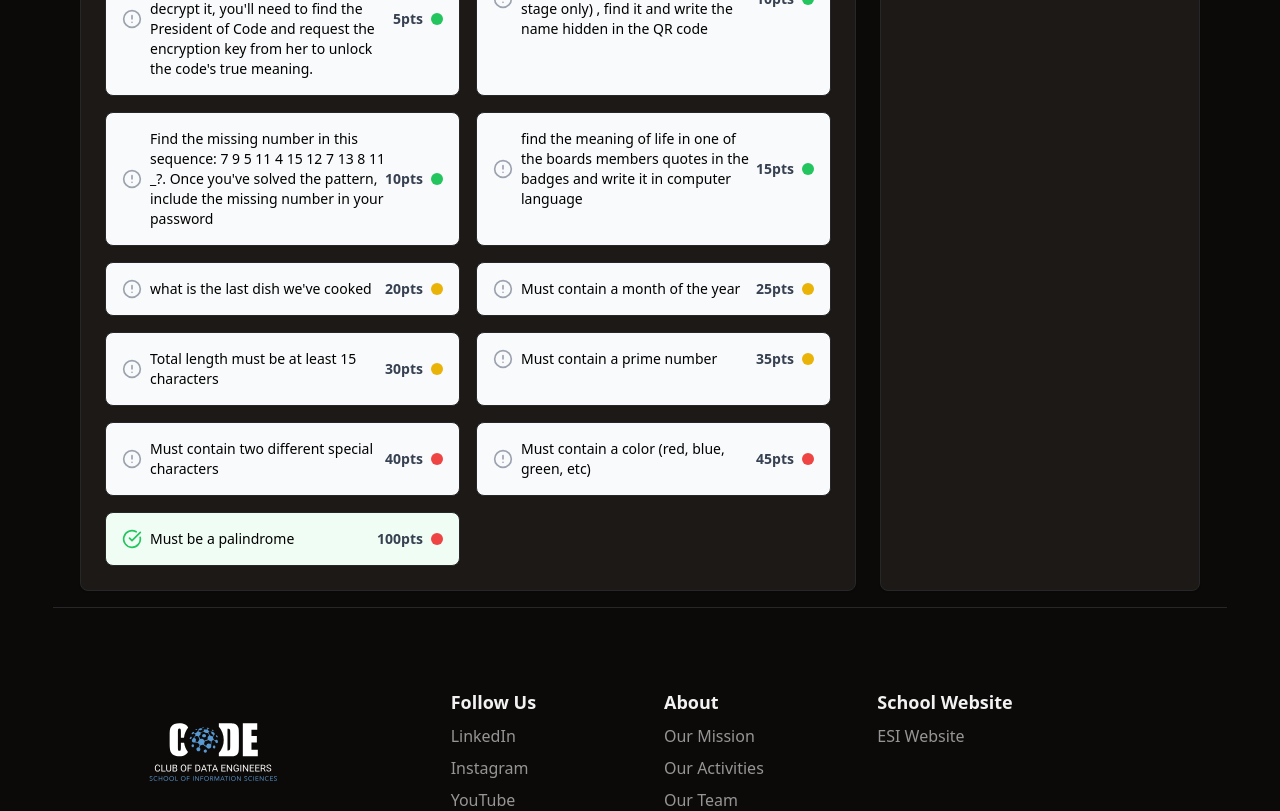
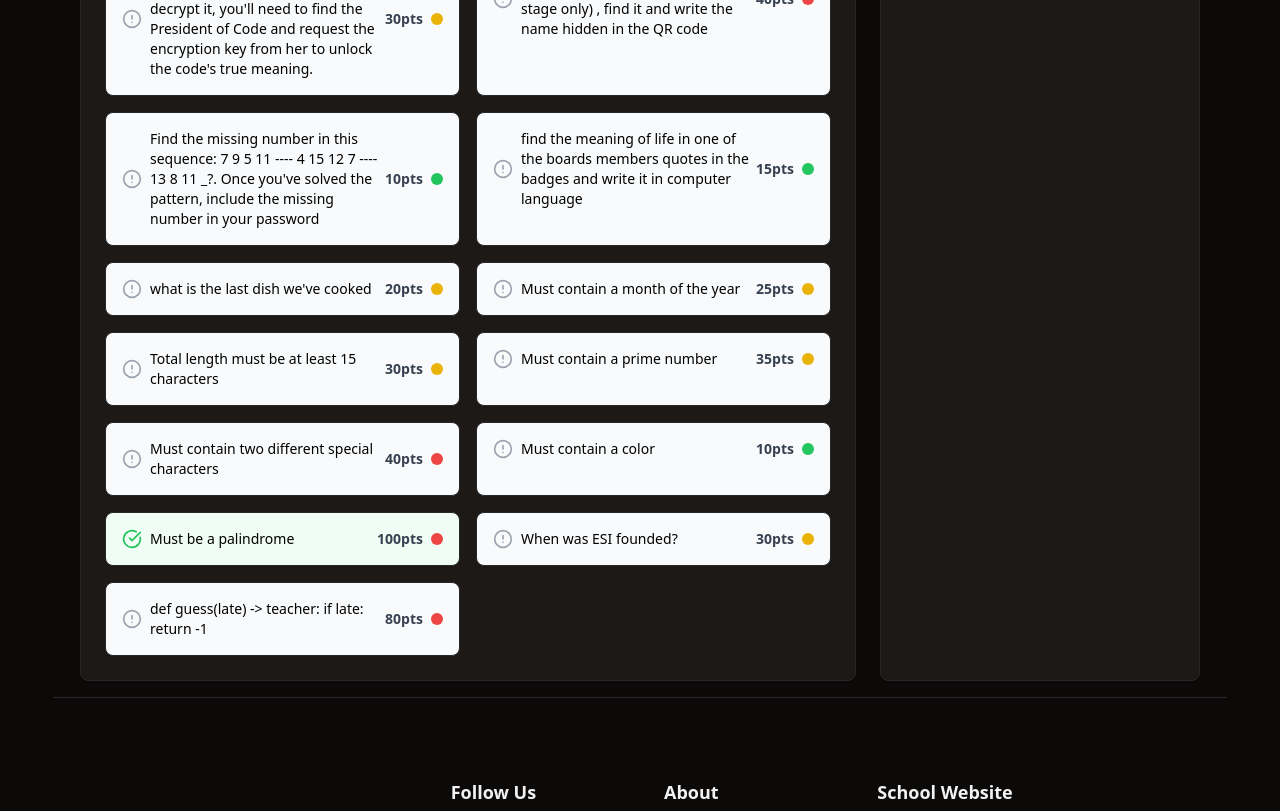
Before and after one commit to mouadenna/landingPage, a React (Vite) app: page /password-game in a window 1280 px wide. Shown: the part 620-1431 px from the top of the page. Built offline with nearby package versions, Linux system fonts and the light colour scheme; no server answers; the database is empty.

Commit message:
Update PasswordGame.tsx

```diff
--- a/src/components/PasswordGame.tsx
+++ b/src/components/PasswordGame.tsx
@@ -54,9 +54,9 @@ const GAME_END_TIME = GAME_START_TIME + (GAME_DURATION * 1000);
 
 
 const rules: Rule[] = [
-  { id: 1, text: "The encrypted code 'htij' must be included in the  password, but to decrypt it, you'll need to find the President of Code and request the encryption key from her to unlock the code's true meaning.", points: 5, check: (pwd: string) => pwd.toLowerCase().includes('code') },
-  { id: 2, text: "there's a QR code that has code esi logo somewhere in the school (first stage only) , find it and write the name hidden in the QR code", points: 10, check: (pwd: string) => pwd.toLowerCase().includes('huggingface')  },
-  { id: 3, text: "Find the missing number in this sequence: 7 9 5 11     4 15 12 7       13 8 11 _?. Once you've solved the pattern, include the missing number in your password", points: 10, check: (pwd: string) => pwd.toLowerCase().includes('10') },
+  { id: 1, text: "The encrypted code 'htij' must be included in the  password, but to decrypt it, you'll need to find the President of Code and request the encryption key from her to unlock the code's true meaning.", points: 30, check: (pwd: string) => pwd.toLowerCase().includes('code') },
+  { id: 2, text: "there's a QR code that has code esi logo somewhere in the school (first stage only) , find it and write the name hidden in the QR code", points: 40, check: (pwd: string) => pwd.toLowerCase().includes('huggingface')  },
+  { id: 3, text: "Find the missing number in this sequence: 7 9 5 11 ---- 4 15 12 7 ---- 13 8 11 _?. Once you've solved the pattern, include the missing number in your password", points: 10, check: (pwd: string) => pwd.toLowerCase().includes('10') },
   { id: 4, text: "find the meaning of life in one of the boards members quotes in the badges and write it in computer language", points: 15, check: (pwd: string) => pwd.toLowerCase().includes('101010') },
   { id: 5, text: "what is the last dish we've cooked", points: 20, check: (pwd: string) => pwd.toLowerCase().includes('mdfds') },
   { id: 6, text: "Must contain a month of the year", points: 25,
@@ -84,7 +84,7 @@ const rules: Rule[] = [
       return specials ? new Set(specials).size >= 2 : false; // Changed to return false if specials is null
     }
   },
-  { id: 10, text: "Must contain a color (red, blue, green, etc)", points: 45,
+  { id: 10, text: "Must contain a color", points: 10,
     check: (pwd: string) => {
       const colors = ['red', 'blue', 'green', 'yellow', 'purple', 'orange', 'black', 'white'];
       return colors.some(color => pwd.toLowerCase().includes(color));
@@ -94,8 +94,16 @@ const rules: Rule[] = [
     check: (pwd: string) => {
       const cleaned = pwd.toLowerCase().replace(/[^a-z0-9]/g, '');
       return cleaned === cleaned.split('').reverse().join('');
+    }},
+
+    { id: 13, text: "When was ESI founded?", points: 30, check: (pwd: string) => pwd.toLowerCase().includes('1975') },
+    {
+      id: 14,
+      text: `def guess(late) -> teacher: \n  if late: \n    return -1`,
+      points: 80,
+      check: (pwd: string) => pwd.toLowerCase().includes('assabane')
     }
-  },
+
 ];
 
 
```
